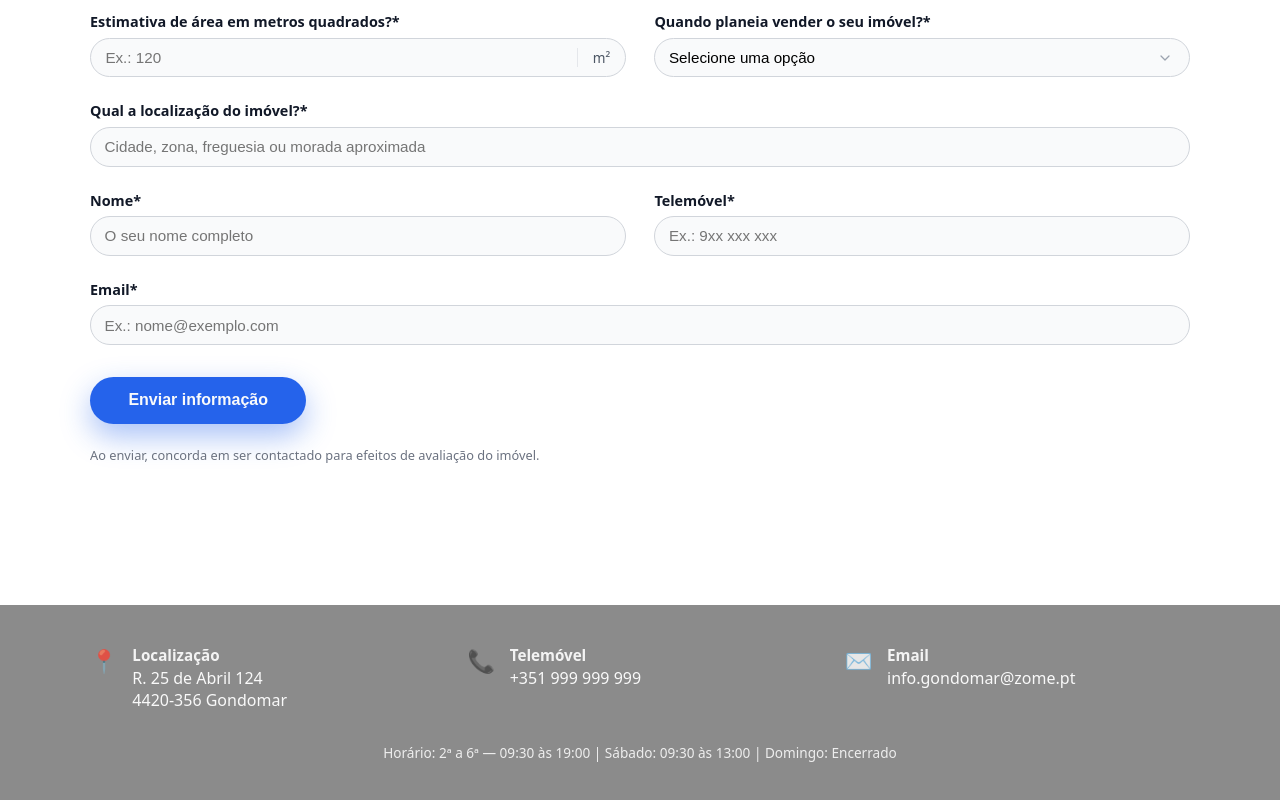
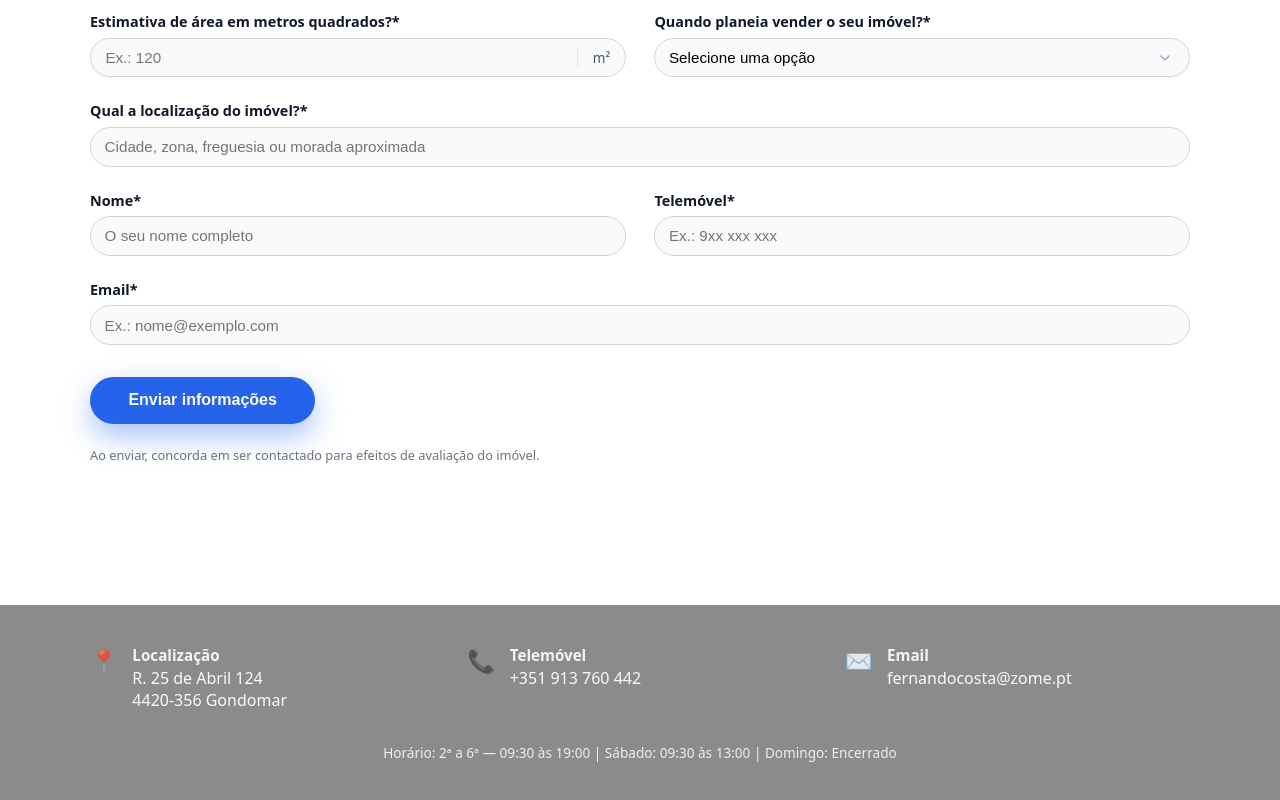
Before and after one commit to pedrogpteixeira/zome-gondomar-landing, an Angular app: page / in a window 1280 px wide. Shown: the part 1188-1988 px from the top of the page. Built offline with nearby package versions, Linux system fonts and the light colour scheme.

Commit message:
email, phone, and form text updated

```diff
--- a/angular.json
+++ b/angular.json
@@ -88,5 +88,8 @@
         }
       }
     }
+  },
+  "cli": {
+    "analytics": "1ba48b35-7248-49e4-b68e-0384e63f2373"
   }
 }
--- a/src/app/app.html
+++ b/src/app/app.html
@@ -72,7 +72,7 @@
           <option value="" disabled selected hidden>Selecione uma opção</option>
           <option value="novo">Novo / Como novo</option>
           <option value="bom-estado">Bom estado</option>
-          <option value="usado">Usado / a precisar de pequenas obras</option>
+          <option value="usado">Usado / A precisar de pequenas obras</option>
           <option value="para-renovar">Para renovar</option>
         </select>
       </div>
@@ -183,7 +183,7 @@
       <!-- Botão -->
       <div class="actions">
         <button type="submit" class="submit-btn">
-          Enviar informação
+          Enviar informações
         </button>
         <p class="small-note">
           Ao enviar, concorda em ser contactado para efeitos de avaliação do imóvel.
@@ -207,7 +207,7 @@
       <div class="footer-icon">📞</div>
       <div>
         <h4>Telemóvel</h4>
-        <p><a href="tel:+351963844118">+351 999 999 999</a></p>
+        <p><a href="tel:+351963844118">+351 913 760 442</a></p>
       </div>
     </div>
 
@@ -215,7 +215,7 @@
       <div class="footer-icon">✉️</div>
       <div>
         <h4>Email</h4>
-        <p><a href="mailto:info.matosinhos@zome.pt">info.gondomar@zome.pt</a></p>
+        <p><a href="mailto:fernandocosta@zome.pt">fernandocosta@zome.pt</a></p>
       </div>
     </div>
 
```
